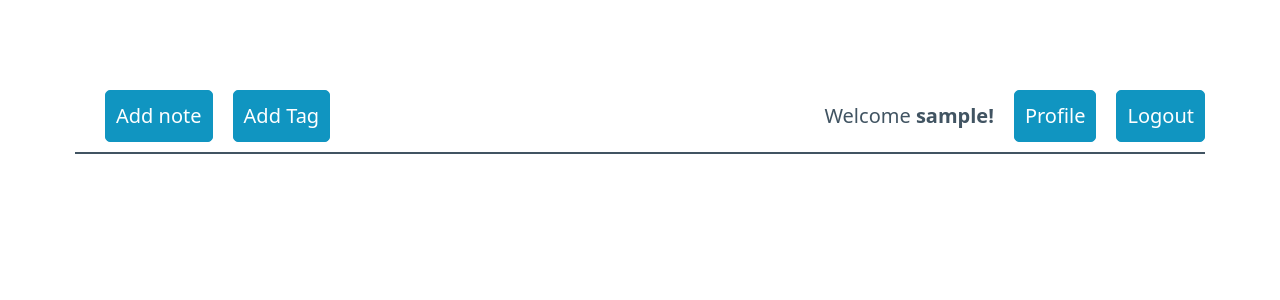
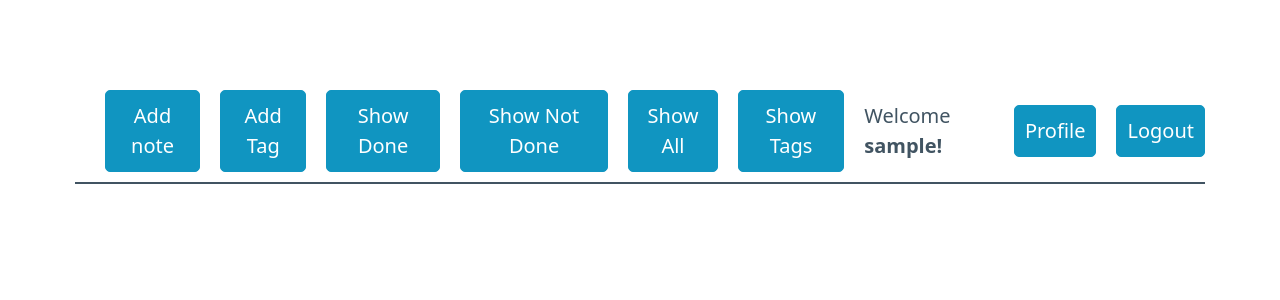
Before and after one commit to Nimris/Notes, a Django app: page / in a window 1280 px wide. Shown: the top 300 px of the page. Run offline with Django 5.2, Linux system fonts and the light colour scheme; the visitor is signed in with stand-in values (Sample User, id 1); data that the repository does not hold is empty.

Commit message:
add tags changing&not/done view

```diff
--- a/notes/noteapp/templates/noteapp/index.html
+++ b/notes/noteapp/templates/noteapp/index.html
@@ -12,6 +12,10 @@
         <ul>
             <li><a href="{% url 'noteapp:note' %}" role="button">Add note</a></li>
             <li><a href="{% url 'noteapp:tag' %}" role="button">Add Tag</a></li>
+            <li><a href="{% url 'noteapp:all_done' %}" role="button">Show Done</a></li>
+            <li><a href="{% url 'noteapp:all_notdone' %}" role="button">Show Not Done</a></li>
+            <li><a href="{% url 'noteapp:all_notes' %}" role="button">Show All</a></li>
+            <li><a href="{% url 'noteapp:all_tags' %}" role="button">Show Tags</a></li>
         </ul>
         <ul>
             <li>Welcome <b>{{ user.username }}!</b></li>
@@ -36,6 +40,7 @@
             <a href="{% url 'noteapp:delete' note.id %}" role="button" class="contrast"> Delete note </a>
             {% else %}
             <a href="{% url 'noteapp:detail' note.id %}" role="button" class="secondary"><s>{{ note.name }}</s></a>
+            <a href="{% url 'noteapp:set_done' note.id %}" role="button"> Mark Undone </a>
             <a href="{% url 'noteapp:delete' note.id %}" role="button" class="contrast"> Delete note </a>
             {% endif %}
         </li>
--- a/notes/noteapp/urls.py
+++ b/notes/noteapp/urls.py
@@ -11,4 +11,10 @@ urlpatterns = [
     path('done/<int:note_id>', views.set_done, name='set_done'),
     path('delete/<int:note_id>', views.delete_note, name='delete'),
     path('edit/<int:note_id>', views.edit_note, name='edit'),
+    path('notes/alldone/', views.all_done, name='all_done'),
+    path('notes/allnotdone/', views.all_notdone, name='all_notdone'),
+    path('notes/all/', views.all_notes, name='all_notes'),
+    path('tags/', views.all_tags, name='all_tags'),
+    path('tags/<int:tag_id>/edit/', views.edit_tag, name='edit_tag'),
+    path('tags/<int:tag_id>/delete/', views.delete_tag, name='delete_tag'),
 ]
--- a/notes/noteapp/views.py
+++ b/notes/noteapp/views.py
@@ -54,7 +54,9 @@ def detail(request, note_id):
 
 @login_required
 def set_done(request, note_id):
-    Note.objects.filter(pk=note_id, user=request.user).update(done=True)
+    note = get_object_or_404(Note, pk=note_id, user=request.user)
+    note.done = not note.done
+    note.save()
     return redirect(to='noteapp:main')
 
 
@@ -96,3 +98,45 @@ def edit_note(request, note_id):
     return render(request, 'noteapp/edit_note.html', {
         'form': form, 'tags': tags, 'note': note
     })
+
+@login_required
+def all_done(request):
+    notes = Note.objects.filter(user=request.user, done=True).all()
+    return render(request, 'noteapp/index.html', {"notes": notes})
+
+
+@login_required
+def all_notdone(request):
+    notes = Note.objects.filter(user=request.user, done=False).all()
+    return render(request, 'noteapp/index.html', {"notes": notes})
+
+
+@login_required
+def all_notes(request):
+    return redirect(to='noteapp:main')
+
+
+@login_required
+def all_tags(request):
+    tags = Tag.objects.filter(user=request.user).all()
+    return render(request, 'noteapp/tags.html', {"tags": tags})
+
+
+@login_required
+def edit_tag(request, tag_id):
+    tag = get_object_or_404(Tag, id=tag_id, user=request.user)
+    if request.method == 'POST':
+        form = TagForm(request.POST, instance=tag)
+        if form.is_valid():
+            form.save()
+            return redirect('noteapp:all_tags')
+    else:
+        form = TagForm(instance=tag)
+    return render(request, 'noteapp/edit_tag.html', {'form': form})
+
+
+@login_required
+def delete_tag(request, tag_id):
+    tag = get_object_or_404(Tag, id=tag_id, user=request.user)
+    tag.delete()
+    return redirect('noteapp:all_tags')
```
Also changed, not shown: notes/noteapp/templates/noteapp/edit_tag.html (added, +11 -0 lines), notes/noteapp/templates/noteapp/tags.html (added, +17 -0 lines), notes/media/profile_images/Picsart_24-10-08_12-57-21-121.png (added).
